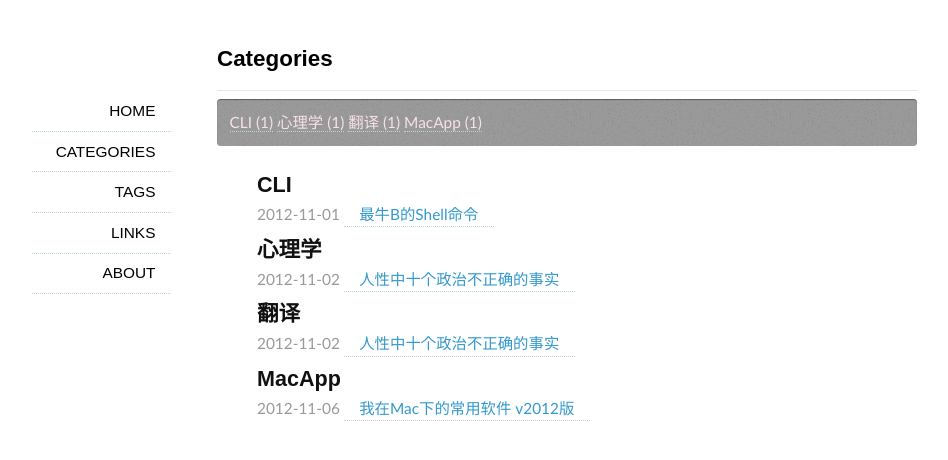
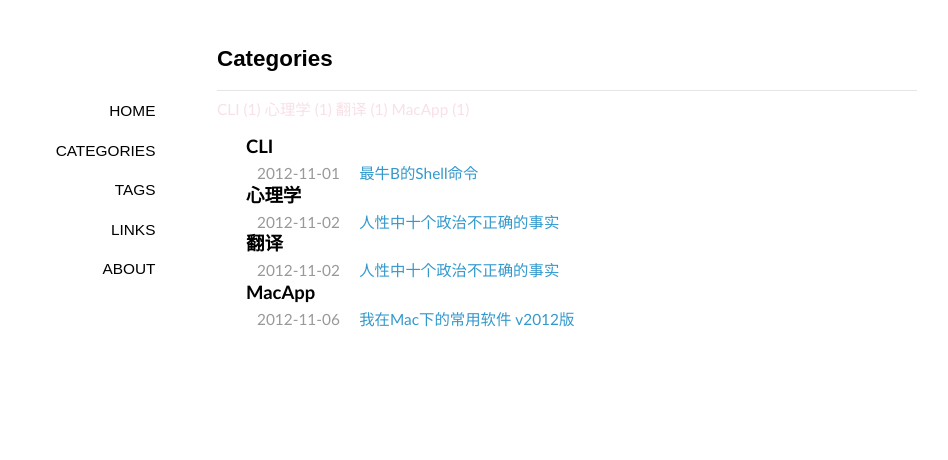
Before and after one commit to jiaokai/blog, a Jekyll site: the page built from categories/index.md, in a window 1280 px wide. Shown: the top 460 px of the page, without its empty margins (73-1021 px from the left). Built offline with Jekyll 4.4.1, drawn with Linux system fonts in a browser that asks for light colours; some web fonts are replaced; Markdown is read by kramdown in place of the engine named in the settings.

Commit message:
Revert "update css tagcloud"
This reverts commit 7b8950a1a200dbd8f8d3f221440afac374684560.

```diff
--- a/categories/index.md
+++ b/categories/index.md
@@ -11,8 +11,7 @@ layout: page
 
 <ul class="listing">
 {% for cat in site.categories %}
-  <!-- <li class="listing-seperator" id="{{ cat[0] }}">{{ cat[0] }}</li> -->
-  <h2 id="{{ cat[0] }}">{{ cat[0] }}</h2>
+  <li class="listing-seperator" id="{{ cat[0] }}">{{ cat[0] }}</li>
 {% for post in cat[1] %}
   <li class="listing-item">
   <time datetime="{{ post.date | date:"%Y-%m-%d" }}">{{ post.date | date:"%Y-%m-%d" }}</time>
--- a/media/css/style.css
+++ b/media/css/style.css
@@ -13,7 +13,7 @@
 @import url(http://fonts.googleapis.com/css?family=Cuprum);
 body{font-size:14px;font-family:"Galdeano","Hiragino Sans GB","Microsoft YaHei",Trebuchet,"Trebuchet MS",Tahoma,"Lucida Grande","Lucida Sans Unicode",Verdana,sans-serif;color:#000000;background-color:#ffffff;}
 h1,h2,h3,h4,h5,p {padding:0;margin: 0;border:none;outline:none;}
-a{color:#dd0000;text-decoration:none;border-bottom: 1px dotted #bbddbb;}
+a{color:#dd0000;text-decoration:none;}
 a:hover{color:#333333;text-decoration:underline;}
 hr{margin:.7em 0;border-top:1px dashed #d0d0d0;border-bottom:1px dashed #f9f9f9;}
 p{padding:.3em 0;}
@@ -30,20 +30,7 @@ blockquote p{margin:0;padding:.5em 0;}
 .content{font-size:1.1em;line-height:1.4em;}
 .content h1{padding:.5em 0;}
 .content img{max-width:600px;display:block;margin:4px auto;-webkit-box-shadow:#999 1px 1px 4px;-moz-box-shadow:#999 1px 1px 4px;box-shadow:#999 1px 1px 4px;}
-#tag_cloud{
-  background: url('../img/100-90-5-monochrome.png') repeat 0 0 #999999;
-  padding: 0.8125em;
-  list-style: none;
-  -webkit-border-radius: 3px;
-  -moz-border-radius: 3px;
-  border-radius: 3px;
-  -moz-background-clip: padding;
-  -webkit-background-clip: padding-box;
-  background-clip: padding-box;
-  -webkit-box-shadow: inset 0 1px 1px rgba(0, 0, 0, 0.2), 0 1px 0 rgba(255, 255, 255, 0.4);
-  -moz-box-shadow: inset 0 1px 1px rgba(0, 0, 0, 0.2), 0 1px 0 rgba(255, 255, 255, 0.4);
-  box-shadow: inset 0 1px 1px rgba(0, 0, 0, 0.4), 0 1px 0 rgba(255, 255, 255, 0.4);
-margin-bottom: 1em;}
+#tag_cloud{margin-bottom: 1em;}
 #tag_cloud a:hover{color:#333333 !important;text-decoration:none;}
 .listing-item,.listing-seperator{list-style-type:none;}
 .listing-item a{padding:.2em 1em;}
```
Also changed, not shown: _posts/-2012-11-06-use-sublime-text-2.md (+1 -5 lines), media/img/100-90-5-monochrome.png (deleted).
